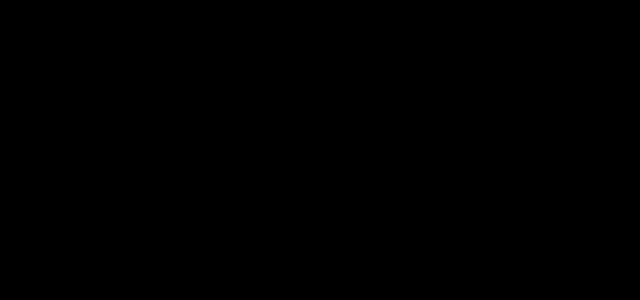
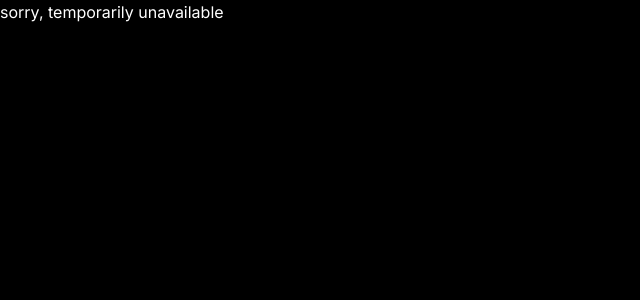
Before and after one commit to vishesh-sachan/bookmarks, a Next.js app: page /signin in a window 1280 px wide. Shown: the top 300 px of the page, without its empty margins (0-640 px from the left). Built offline with nearby package versions, Linux system fonts and the light colour scheme.

Commit message:
fixed minor CSS

```diff
--- a/app/signin/page.tsx
+++ b/app/signin/page.tsx
@@ -2,7 +2,7 @@
 
 export default function SignIn(){
     return (
-        <div>
+        <div className="text-[#FFFFFF]">
             <Link href={'/api/auth/signin'}><div>sorry, temporarily unavailable</div></Link>
         </div>
     )
--- a/app/signup/page.tsx
+++ b/app/signup/page.tsx
@@ -2,7 +2,7 @@
 
 export default function SignUp(){
     return (
-        <div>
+        <div className="text-[#FFFFFF]">
             <Link href={'/api/auth/signin'}><div>sorry, temporarily unavailable</div></Link>
         </div>
     )
```
